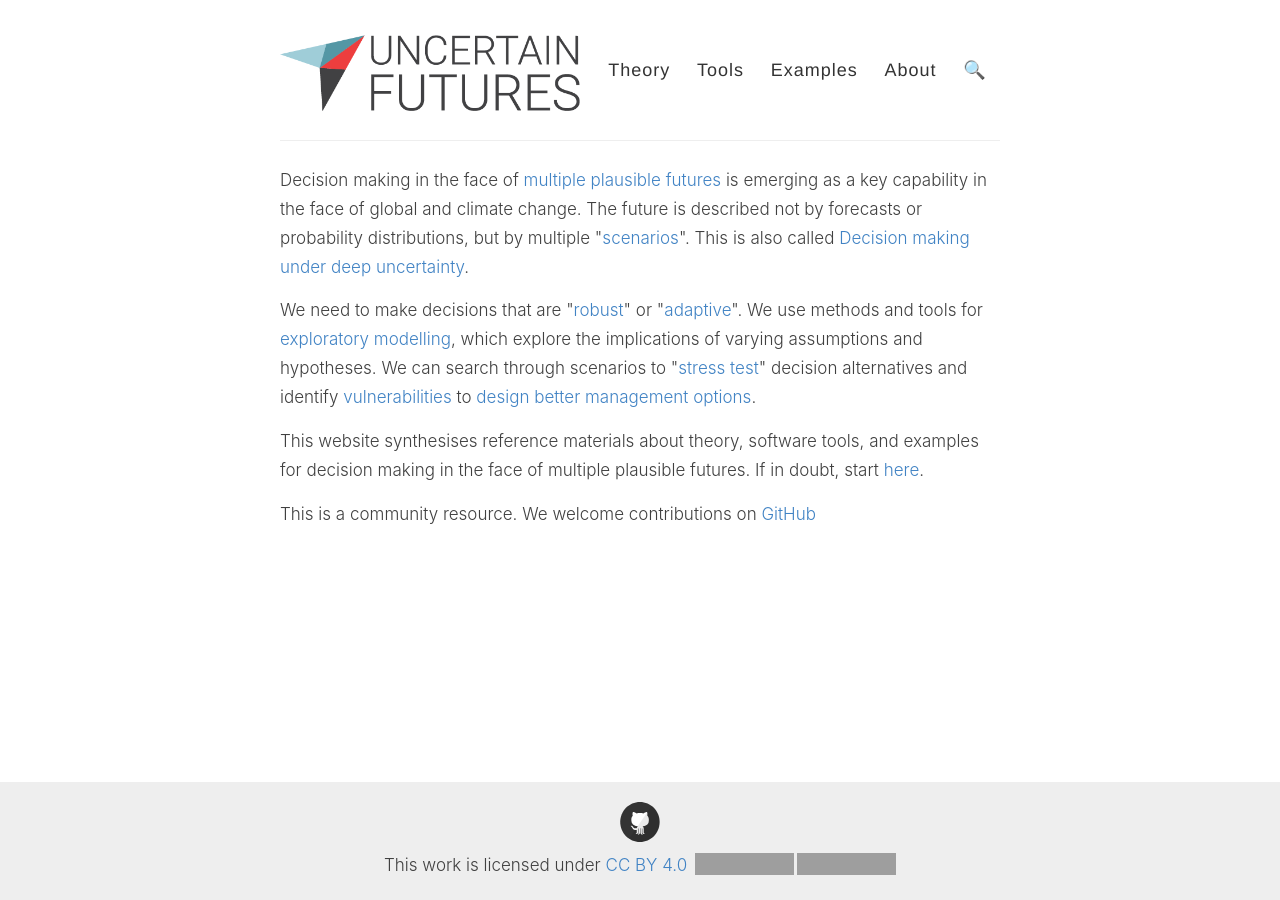
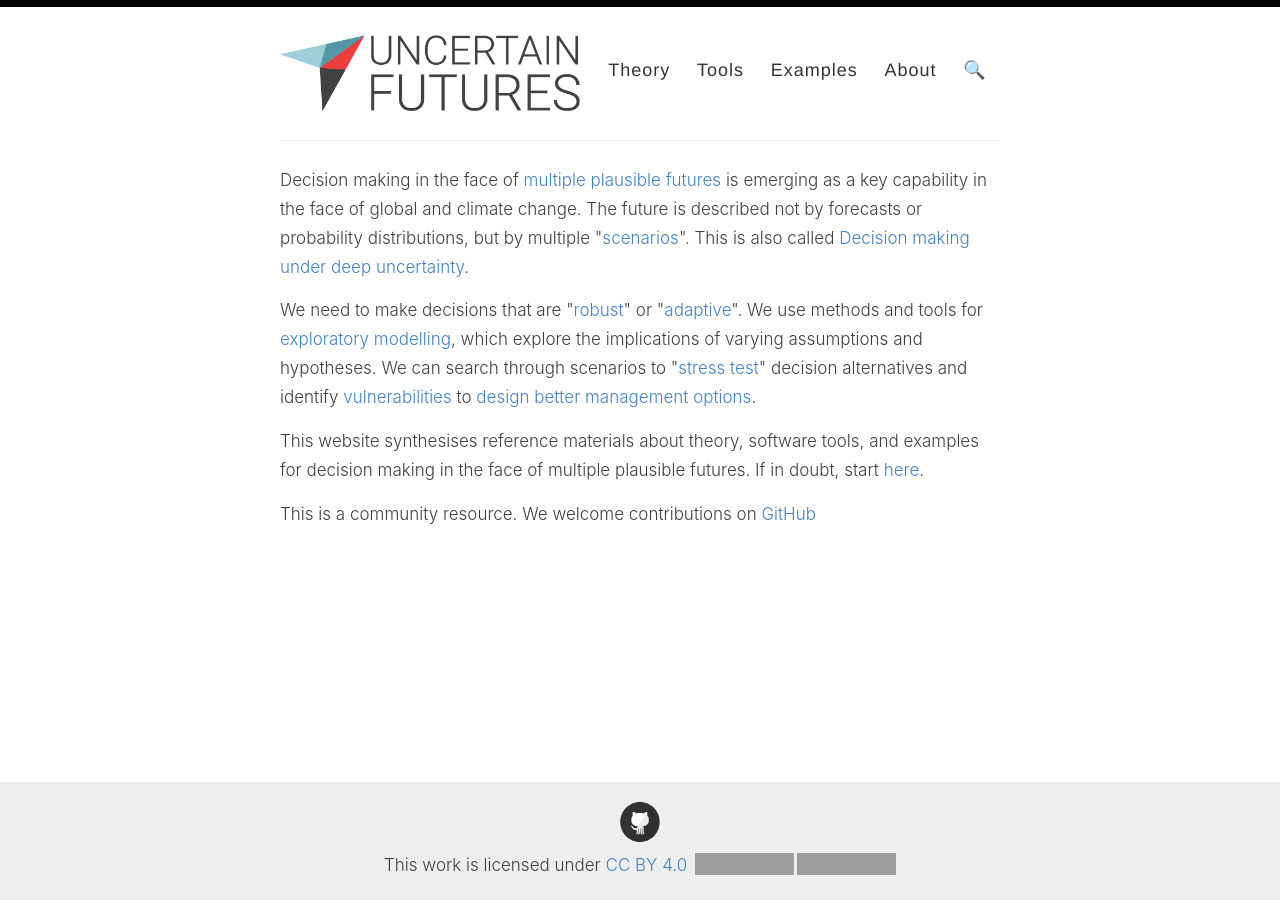
Before and after one commit to uncertainfutures/uncertainfutures.github.io, a Jekyll site: the page built from index.html, in a window 1280 px wide. Built offline with Jekyll 4.4.1, drawn with Linux system fonts in a browser that asks for light colours; grey boxes are pictures that could not be loaded.

Commit message:
Update style.scss

```diff
--- a/assets/style.scss
+++ b/assets/style.scss
@@ -426,6 +426,18 @@ body:after {
       position: absolute;
       left: 0;
       content: "";
+}
+
+#bar {
+  background: #000;
+  height: 7px;
+  background-size: cover;
+  background-position: left 60%;
+  position: fixed;
+  top: 0;
+  width: 100%;
+  overflow: hidden;
+  z-index: 1000;
 }
 
 .post h1 {
```
